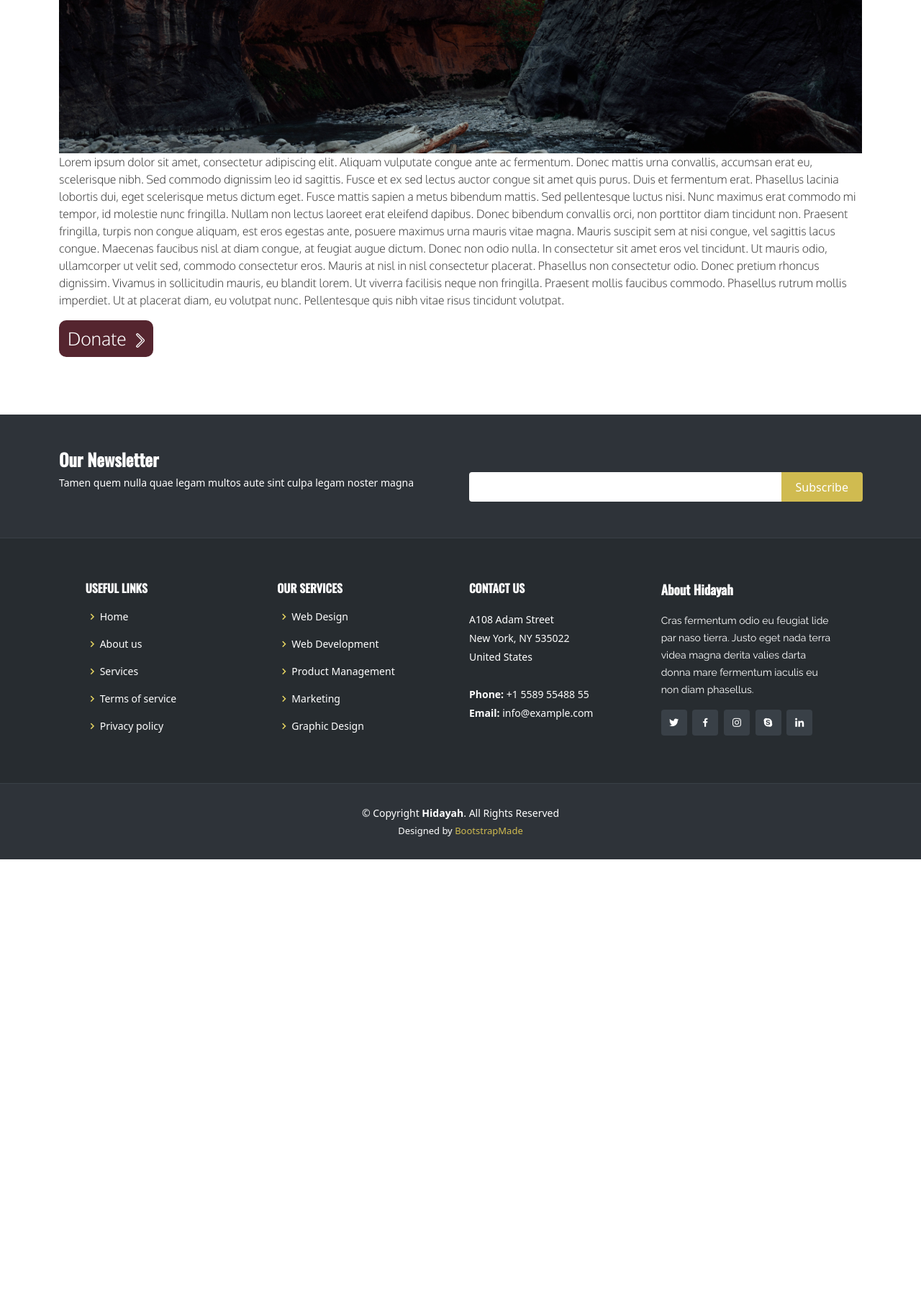
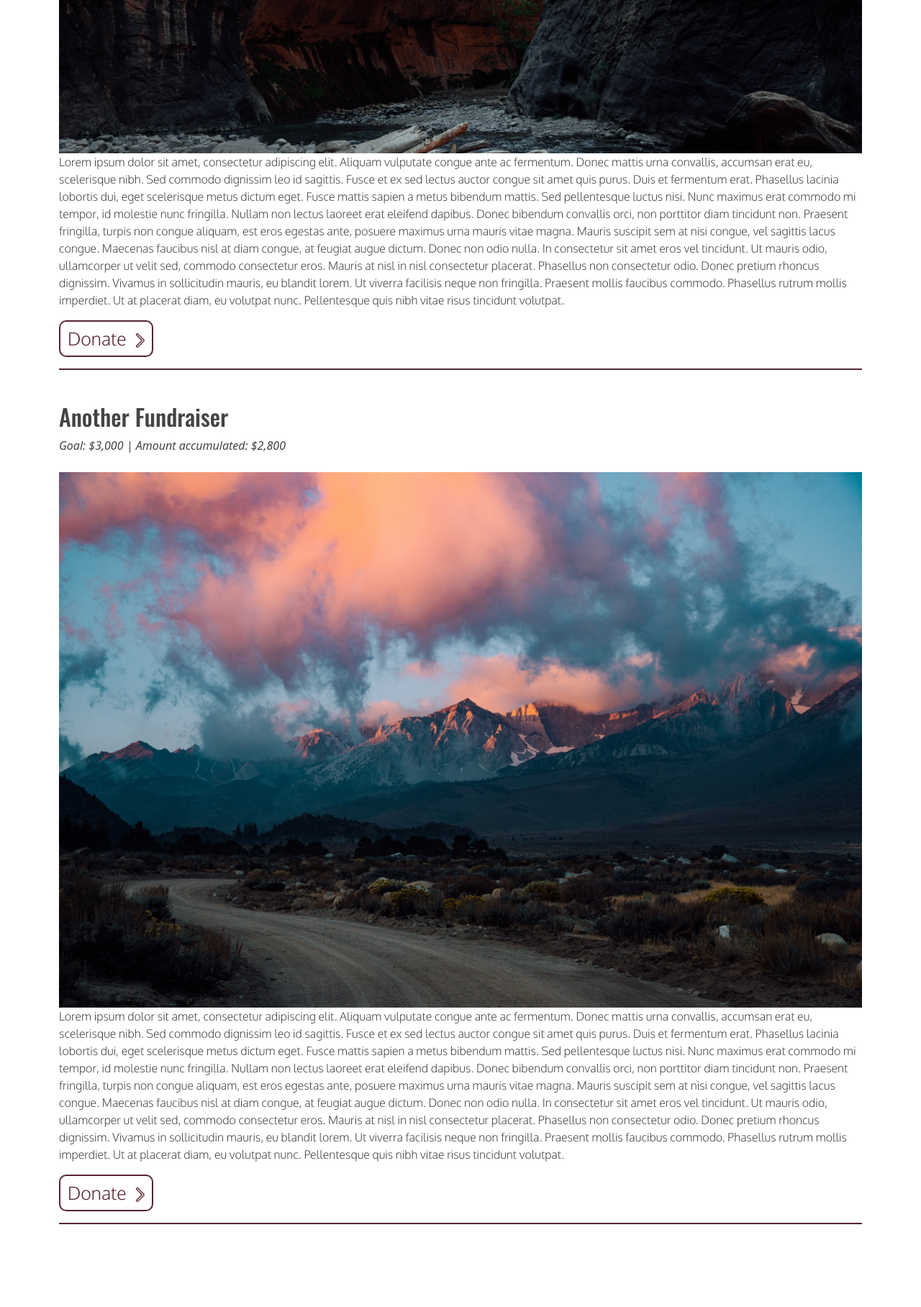
Before and after one commit to Thomas-Cottis-21/baseball_team, a PHP site: page /fundraising.html in a window 1280 px wide. Shown: the part 880-2696 px from the top of the page at 72% size. Before the commit the page ends 2074 px from the top, so only its background shows below. Run offline with PHP 8.4, Linux system fonts and the light colour scheme.

Commit message:
Finished fundraising page

```diff
--- a/assets/css/style.css
+++ b/assets/css/style.css
@@ -1041,6 +1041,7 @@ section {
 #fundraising-page .indiv-fundraiser-container {
     display: flex;
     flex-direction: column;
+    margin: 0px 0px 30px 0px;
 }
 #fundraising-page .indiv-fundraiser-container .header {
     margin: 0px 0px 25px 0px;
@@ -1056,23 +1057,24 @@ section {
 }
 #fundraising-page .indiv-fundraiser-container .donate button {
     padding: 5px 10px 5px 10px;
-    border: 2px solid transparent;
-    border-radius: 10px;
-    background-color: #55252f;
-    color: white;
-    font-family: "Oxygen", sans-serif;
-    font-size: 25px;
-    transition: ease-in-out;
-    transition-duration: .2s;
-}
-#fundraising-page .indiv-fundraiser-container .donate button:hover {
     border: 2px solid #55252f;
     border-radius: 10px;
     background-color: transparent;
     color: #55252f;
+    font-family: "Oxygen", sans-serif;
+    font-size: 25px;
+    transition: ease-in-out;
+    transition-duration: .4s;
+}
+#fundraising-page .indiv-fundraiser-container .donate button:hover {
+    border-radius: 0px;
 }
 #fundraising-page .indiv-fundraiser-container .donate span img {
     width: 20px;
+}
+#fundraising-page .indiv-fundraiser-container hr {
+    border: 1px solid #55252f;
+    opacity: 1;
 }
 /*--------------------------------------------------------------
 # Contact
--- a/assets/js/main.js
+++ b/assets/js/main.js
@@ -294,18 +294,12 @@ if (window.location.pathname == "/index.html") {
 }
 
 if (window.location.pathname == "/fundraising.html") {
+    const fundraiser = document.querySelectorAll(".indiv-fundraiser-container");
 
-    const donate = document.getElementById("button-donate");
-    const imgElement = document.getElementById("donate-img");
-
-        donate.addEventListener("mouseenter", () => {
-            console.log("im entering");
-            imgElement.src = "/assets/icons/right-arrow-maroon.png";
-        })
-
-        donate.addEventListener("mouseleave", () => {
-            console.log("im leaving");
-            imgElement.src = "/assets/icons/right-arrow.png";
-        })
-
+    if (fundraiser.length >= 2) {
+        for (i = 0; i < fundraiser.length; i++) {
+            fundHr = document.createElement("hr");
+            fundraiser[i].appendChild(fundHr);
+        }
+    }
 }
--- a/fundraising.html
+++ b/fundraising.html
@@ -129,7 +129,7 @@
                             <h2>Fundraiser 1</h2>
                         </div>
                         <div class="subtitle">
-                            2022 - 2023
+                            Goal: $2,000 | Amount accumualated: $1,350
                         </div>
                     </div>
                     <div class="img">
@@ -153,9 +153,55 @@
                         volutpat.</p>
                     </div>
                     <div class="donate">
-                        <button id="button-donate">Donate <span><img src="/assets/icons/right-arrow.png" id="donate-img" alt=""></span></button>
+                        <button class="button-donate">Donate <span><img src="/assets/icons/right-arrow-maroon.png" id="donate-img" alt=""></span></button>
                     </div>
                 </div>
+
+                <div class="indiv-fundraiser-container">
+                    <div class="header">
+                        <div class="title">
+                            <h2>Another Fundraiser</h2>
+                        </div>
+                        <div class="subtitle">
+                            Goal: $3,000 | Amount accumulated: $2,800
+                        </div>
+                    </div>
+                    <div class="img">
+                        <img src="/assets/img/fundraising/kyle-glenn-gHwDURuSafI-unsplash.jpg" alt="img">
+                    </div>
+                    <div class="content">
+                        <p>Lorem ipsum dolor sit amet, consectetur adipiscing elit. Aliquam vulputate congue ante ac fermentum. Donec
+                            mattis urna
+                            convallis, accumsan erat eu, scelerisque nibh. Sed commodo dignissim leo id sagittis. Fusce et ex sed lectus
+                            auctor
+                            congue sit amet quis purus. Duis et fermentum erat. Phasellus lacinia lobortis dui, eget scelerisque metus
+                            dictum eget.
+                            Fusce mattis sapien a metus bibendum mattis. Sed pellentesque luctus nisi.
+
+                            Nunc maximus erat commodo mi tempor, id molestie nunc fringilla. Nullam non lectus laoreet erat eleifend
+                            dapibus. Donec
+                            bibendum convallis orci, non porttitor diam tincidunt non. Praesent fringilla, turpis non congue aliquam,
+                            est eros
+                            egestas ante, posuere maximus urna mauris vitae magna. Mauris suscipit sem at nisi congue, vel sagittis
+                            lacus congue.
+                            Maecenas faucibus nisl at diam congue, at feugiat augue dictum. Donec non odio nulla. In consectetur sit
+                            amet eros vel
+                            tincidunt. Ut mauris odio, ullamcorper ut velit sed, commodo consectetur eros.
+
+                            Mauris at nisl in nisl consectetur placerat. Phasellus non consectetur odio. Donec pretium rhoncus
+                            dignissim. Vivamus in
+                            sollicitudin mauris, eu blandit lorem. Ut viverra facilisis neque non fringilla. Praesent mollis faucibus
+                            commodo.
+                            Phasellus rutrum mollis imperdiet. Ut at placerat diam, eu volutpat nunc. Pellentesque quis nibh vitae risus
+                            tincidunt
+                            volutpat.</p>
+                    </div>
+                    <div class="donate">
+                        <button class="button-donate">Donate <span><img src="/assets/icons/right-arrow-maroon.png" id="donate-img"
+                                    alt=""></span></button>
+                    </div>
+                </div>
+
             </div>
         </section>
 
```
Also changed, not shown: changelog.txt.
